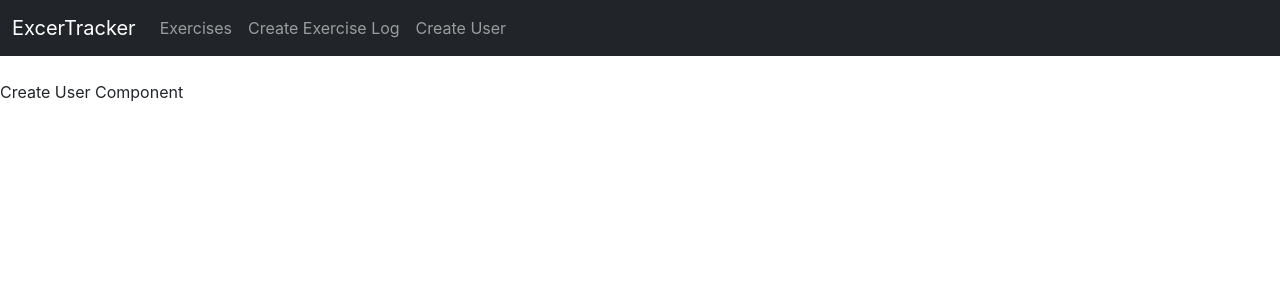
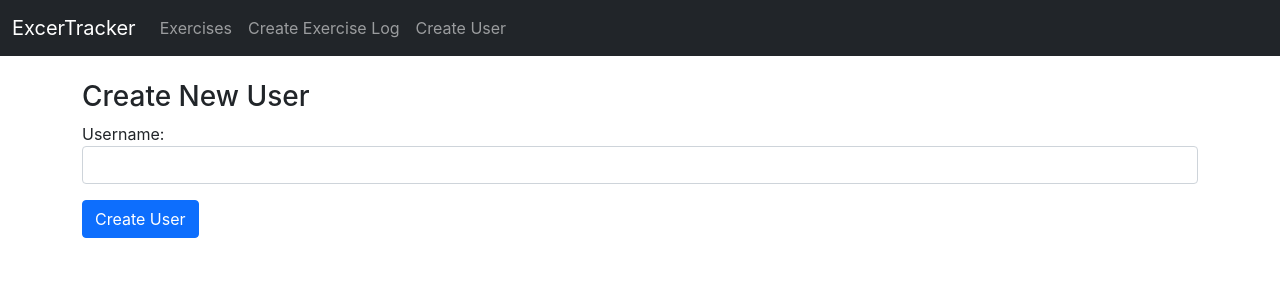
Before and after one commit to LiewKuanYung/exercise-tracker-MERN, a React (Create React App) app: page /user in a window 1280 px wide. Shown: the top 300 px of the page. Built offline with nearby package versions, Linux system fonts and the light colour scheme.

Commit message:
completed creation components

```diff
--- a/src/App.js
+++ b/src/App.js
@@ -10,9 +10,9 @@ import CreateUser from "./components/create-user.component";
 function App() {
   return (
     <Router>
-      <div>
-        <Navbar />
-        <br/>
+      <Navbar />
+      <br/>
+      <div className="container">
         <Route path="/" exact component={ExercisesList} />
         <Route path="/edit/:id" component={EditExercise} />
         <Route path="/create" component={CreateExercise} />
--- a/src/components/create-exercise.component.js
+++ b/src/components/create-exercise.component.js
@@ -1,16 +1,17 @@
 import React, { Component } from 'react';
 // import axios from 'axios';
 import DatePicker from 'react-datepicker';
+import "react-datepicker/dist/react-datepicker.css"; //styling of datepicker
 
 export default class CreateExercise extends Component {
     constructor(props) {
         super(props);
 
-        // this.onChangeUsername = this.onChangeUsername.bind(this);
-        // this.onChangeDescription = this.onChangeDescription.bind(this);
-        // this.onChangeDuration = this.onChangeDuration.bind(this);
-        // this.onChangeDate = this.onChangeDate.bind(this);
-        // this.onSubmit = this.onSubmit.bind(this);
+        this.onChangeUsername = this.onChangeUsername.bind(this);
+        this.onChangeDescription = this.onChangeDescription.bind(this);
+        this.onChangeDuration = this.onChangeDuration.bind(this);
+        this.onChangeDate = this.onChangeDate.bind(this);
+        this.onSubmit = this.onSubmit.bind(this);
 
         this.state = {
           username: '',
@@ -93,7 +94,7 @@ export default class CreateExercise extends Component {
         <div>
         <h3>Create New Exercise Log</h3>
         <form onSubmit={this.onSubmit}>
-            <div className="form-group">
+            <div className="form-group pb-3">
                 <label>Username: </label>
                 <select ref="userInput"
                     required
@@ -111,25 +112,25 @@ export default class CreateExercise extends Component {
                     }
                 </select>
             </div>
-            <div className="form-group">
+            <div className="form-group pb-3">
                 <label>Description: </label>
                 <input  type="text"
                     required
                     className="form-control"
                     value={this.state.description}
                     onChange={this.onChangeDescription}
-                    />
+                />
             </div>
-            <div className="form-group">
+            <div className="form-group  pb-3">
                 <label>Duration (in minutes): </label>
                 <input
                     type="text"
                     className="form-control"
                     value={this.state.duration}
                     onChange={this.onChangeDuration}
-                    />
+                />
             </div>
-            <div className="form-group">
+            <div className="form-group pb-3">
                 <label>Date: </label>
                 <div>
                 <DatePicker
--- a/src/components/create-user.component.js
+++ b/src/components/create-user.component.js
@@ -1,12 +1,60 @@
 import React, { Component } from 'react';
 
 export default class CreateUser extends Component {
+    constructor(props) {
+        super(props);
+
+        this.onChangeUsername = this.onChangeUsername.bind(this);
+        this.onSubmit = this.onSubmit.bind(this);
+
+        this.state = {
+            username: ''
+        }
+    }
+
+    onChangeUsername(e) {
+        this.setState({
+          username: e.target.value
+        })
+    }
+
+    onSubmit(e) {
+        e.preventDefault();
+
+        const user = {
+          username: this.state.username
+        }
+
+        console.log(user);
+
+        // axios.post('http://localhost:5000/users/add', user)
+        //   .then(res => console.log(res.data));
+
+        //after submission, set it back to blank
+        this.setState({
+          username: ''
+        })
+    }
 
     render() {
       return (
-          <div>
-              <p>Create User Component</p>
-          </div>
+        <div>
+            <h3>Create New User</h3>
+            <form onSubmit={this.onSubmit}>
+            <div className="form-group pb-3">
+                <label>Username: </label>
+                <input  type="text"
+                    required
+                    className="form-control"
+                    value={this.state.username}
+                    onChange={this.onChangeUsername}
+                    />
+            </div>
+            <div className="form-group">
+                <input type="submit" value="Create User" className="btn btn-primary" />
+            </div>
+            </form>
+        </div>
       )
     }
 }
```
